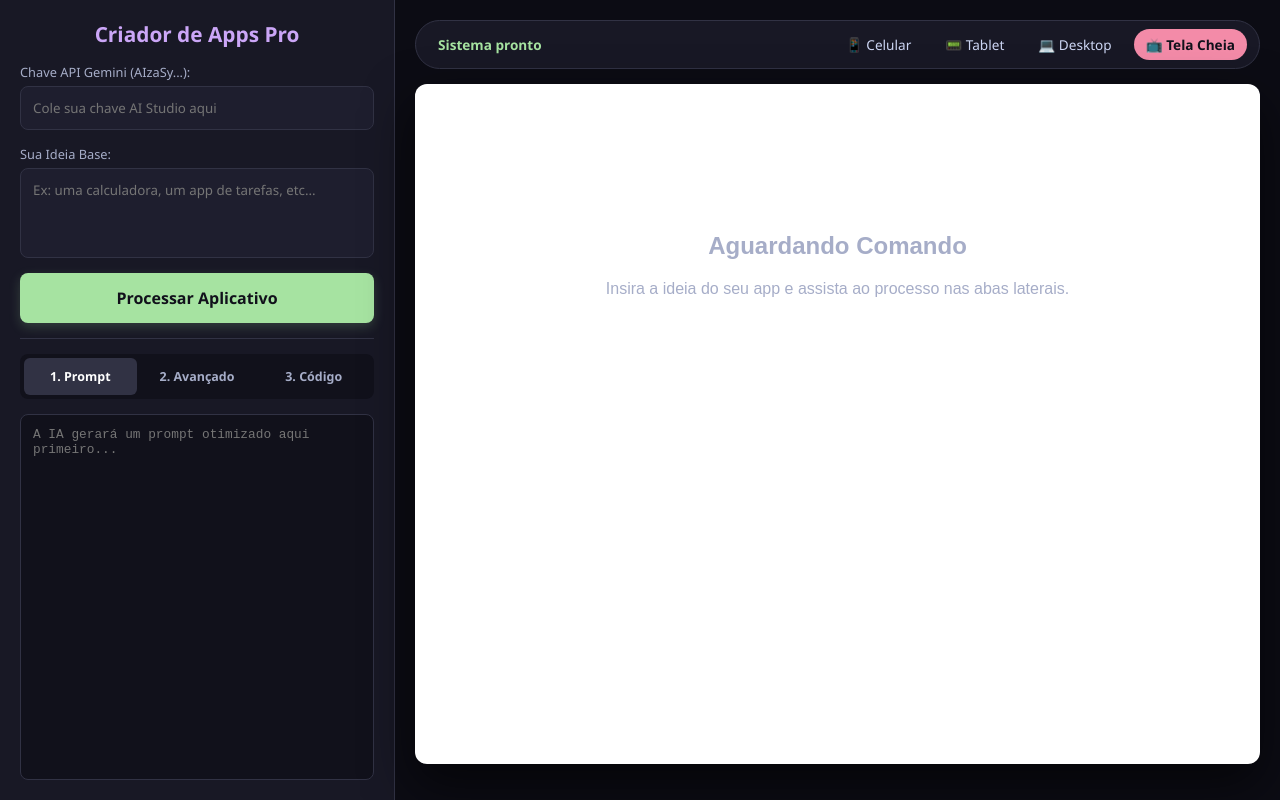
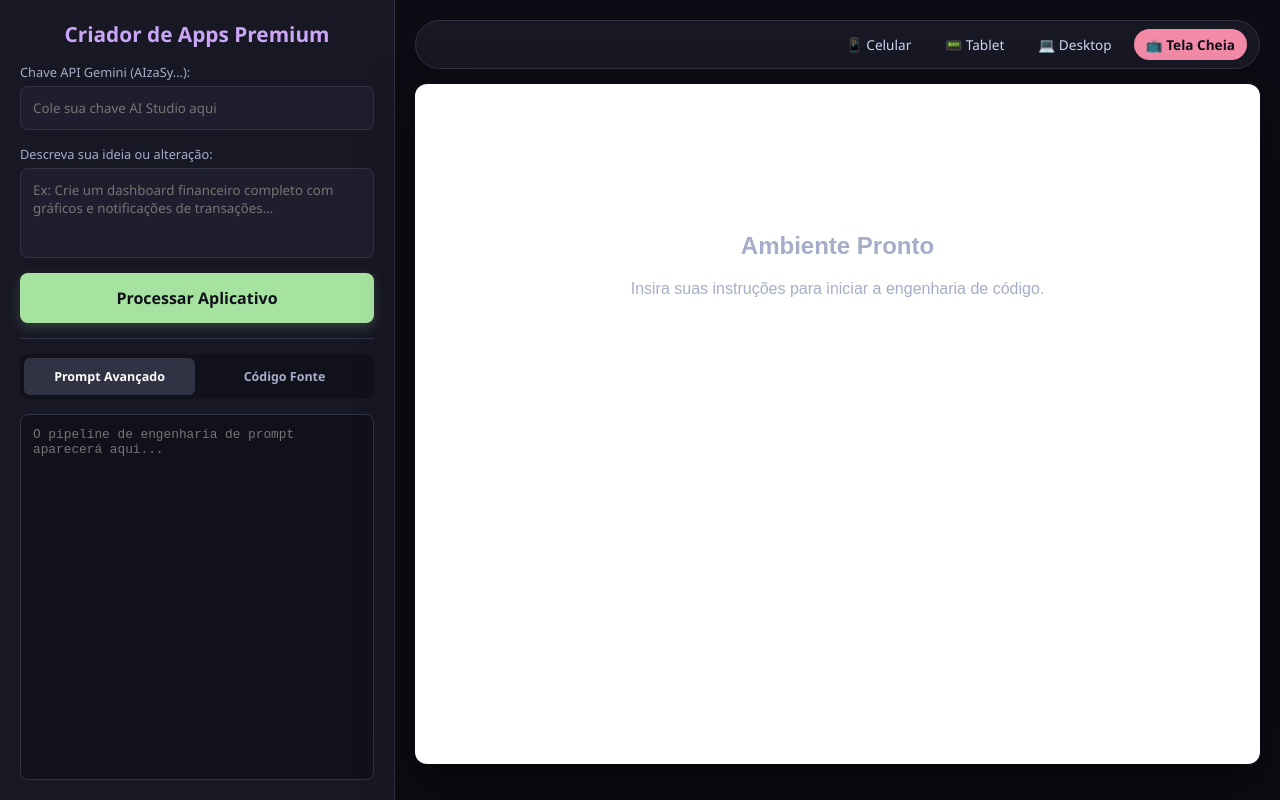
Before and after one commit to joabeplay1/paizao-gostoso-andressa-adora, a plain HTML site: page index.html in a window 1280 px wide. Drawn offline with Linux system fonts and the light colour scheme; a script that the page names is missing.

Commit message:
index.html

```diff
--- a/index.html
+++ b/index.html
@@ -3,14 +3,14 @@
 <head>
     <meta charset="UTF-8">
     <meta name="viewport" content="width=device-width, initial-scale=1.0">
-    <title>Criador de Apps com Duplo Motor v5.0</title>
+    <title>Criador de Apps Profissionais v3.0</title>
     <link rel="stylesheet" href="style.css">
 </head>
 <body>
 
     <div class="container">
         <aside class="sidebar">
-            <h2>Criador de Apps Pro</h2>
+            <h2>Criador de Apps Premium</h2>
 
             <div class="api-key-container">
                 <label for="api-key-input">Chave API Gemini (AIzaSy...):</label>
@@ -18,8 +18,8 @@
             </div>
 
             <div class="input-container">
-                <label for="user-input">Sua Ideia Base:</label>
-                <textarea id="user-input" placeholder="Ex: uma calculadora, um app de tarefas, etc..."></textarea>
+                <label for="user-input">Descreva sua ideia ou alteração:</label>
+                <textarea id="user-input" placeholder="Ex: Crie um dashboard financeiro completo com gráficos e notificações de transações..."></textarea>
             </div>
 
             <button id="btn-generate">Processar Aplicativo</button>
@@ -27,27 +27,20 @@
             <hr class="divider">
 
             <div class="tabs">
-                <button id="tab-btn-prompt" class="nav-btn active" onclick="switchTab('prompt')">1. Prompt</button>
-                <button id="tab-btn-advanced" class="nav-btn" onclick="switchTab('advanced')">2. Avançado</button>
-                <button id="tab-btn-code" class="nav-btn" onclick="switchTab('code')">3. Código</button>
+                <button id="tab-btn-prompt" class="nav-btn active" onclick="switchTab('prompt')">Prompt Avançado</button>
+                <button id="tab-btn-code" class="nav-btn" onclick="switchTab('code')">Código Fonte</button>
             </div>
 
             <div id="tab-content-prompt" class="tab-content">
-                <textarea id="output-prompt" readonly placeholder="A IA gerará um prompt otimizado aqui primeiro..."></textarea>
+                <textarea id="output-prompt" readonly placeholder="O pipeline de engenharia de prompt aparecerá aqui..."></textarea>
             </div>
-
-            <div id="tab-content-advanced" class="tab-content" style="display:none;">
-                <textarea id="output-advanced" readonly placeholder="O Super-Prompt estruturado com regras comerciais aparecerá aqui..."></textarea>
-            </div>
-
             <div id="tab-content-code" class="tab-content" style="display:none;">
-                <textarea id="output-code" readonly placeholder="O código pronto para o preview aparecerá aqui..."></textarea>
+                <textarea id="output-code" readonly placeholder="O código de produção gerado aparecerá aqui..."></textarea>
             </div>
         </aside>
 
         <main class="preview-area">
             <div class="device-controls">
-                <span id="status-global-indicator" style="color: #a6e3a1; font-size: 0.85rem; font-weight: bold; margin-right: auto; padding-left: 10px;">Sistema pronto</span>
                 <button class="device-btn" onclick="changeDevice('mobile')">📱 Celular</button>
                 <button class="device-btn" onclick="changeDevice('tablet')">📟 Tablet</button>
                 <button class="device-btn" onclick="changeDevice('desktop')">💻 Desktop</button>
@@ -55,7 +48,7 @@
             </div>
 
             <div id="device-simulator" class="device-desktop">
-                <iframe id="app-preview" srcdoc="<div style='font-family:sans-serif; text-align:center; padding-top:120px; color:#a6adc8;'><h2>Aguardando Comando</h2><p>Insira a ideia do seu app e assista ao processo nas abas laterais.</p></div>"></iframe>
+                <iframe id="app-preview" srcdoc="<div style='font-family:sans-serif; text-align:center; padding-top:120px; color:#a6adc8;'><h2>Ambiente Pronto</h2><p>Insira suas instruções para iniciar a engenharia de código.</p></div>"></iframe>
             </div>
         </main>
     </div>
```
